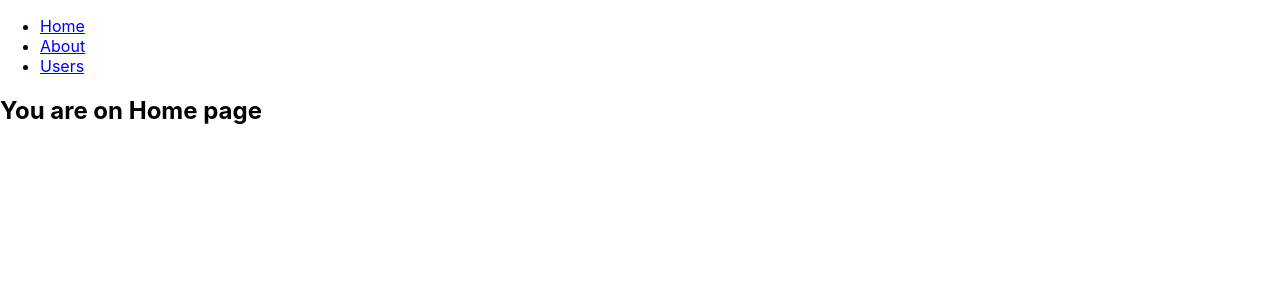
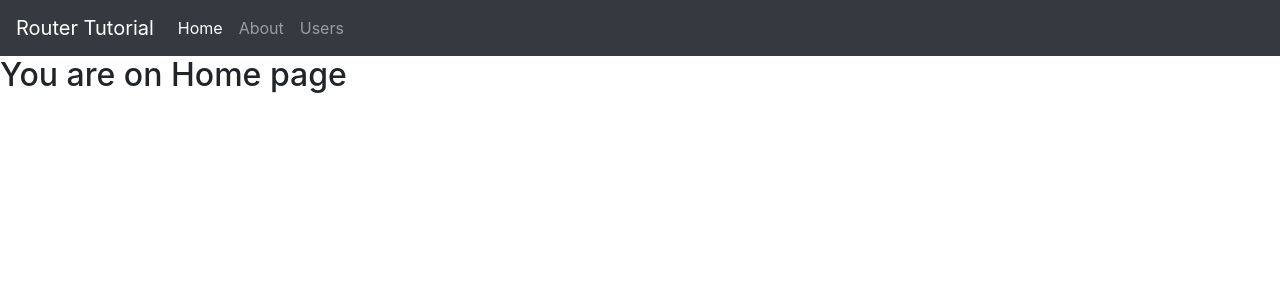
Before and after one commit to Murasakin/react__router-tutorial, a React (Create React App) app: page / in a window 1280 px wide. Shown: the top 300 px of the page. Built offline with nearby package versions, Linux system fonts and the light colour scheme.

Commit message:
Navbar superior funcionando da maneira pretendida

```diff
--- a/package.json
+++ b/package.json
@@ -6,7 +6,11 @@
     "@testing-library/jest-dom": "^5.11.10",
     "@testing-library/react": "^11.2.6",
     "@testing-library/user-event": "^12.8.3",
+    "bootstrap": "^4.6.0",
+    "jquery": "^3.6.0",
+    "popper.js": "^1.16.1",
     "react": "^17.0.2",
+    "react-bootstrap": "^1.5.2",
     "react-dom": "^17.0.2",
     "react-router-dom": "^5.2.0",
     "react-scripts": "4.0.3",
--- a/src/App.css
+++ b/src/App.css
@@ -1,38 +1,9 @@
-.App {
-  text-align: center;
+.router-link-reset {
+    color: inherit;
+    text-decoration: inherit;
 }
 
-.App-logo {
-  height: 40vmin;
-  pointer-events: none;
+.router-link-reset:hover {
+    color: inherit;
+    text-decoration: inherit;
 }
-
-@media (prefers-reduced-motion: no-preference) {
-  .App-logo {
-    animation: App-logo-spin infinite 20s linear;
-  }
-}
-
-.App-header {
-  background-color: #282c34;
-  min-height: 100vh;
-  display: flex;
-  flex-direction: column;
-  align-items: center;
-  justify-content: center;
-  font-size: calc(10px + 2vmin);
-  color: white;
-}
-
-.App-link {
-  color: #61dafb;
-}
-
-@keyframes App-logo-spin {
-  from {
-    transform: rotate(0deg);
-  }
-  to {
-    transform: rotate(360deg);
-  }
-}
--- a/src/App.js
+++ b/src/App.js
@@ -1,6 +1,11 @@
-import { BrowserRouter as Router, Route, Switch, Link } from 'react-router-dom';
-import './App.css';
+import { BrowserRouter as Router, Route, Switch } from 'react-router-dom';
 import Home from './page-components/Home';
+import About from './page-components/About';
+import Users from './page-components/Users';
+import Header from './components/Header';
+
+import './App.css'
+
 
 function App() {
 	return (
@@ -8,31 +13,20 @@ function App() {
 		<Router>
 			<div>
 
-				<nav>
-					<ul>
-						<li>
-							<Link to="/">Home</Link>
-						</li>
-						<li>
-							<Link to="/about">About</Link>
-						</li>
-						<li>
-							<Link to="/users">Users</Link>
-						</li>
-					</ul>
-				</nav>
+				<Header />
 
 				<Switch>
 					<Route exact path="/">
 						<Home />
 					</Route>
 					<Route path="/about">
-
+						<About />
 					</Route>
 					<Route path="/users">
-
+						<Users />
 					</Route>
 				</Switch>
+
 			</div>
 		</Router>
 
--- /dev/null
+++ b/src/components/Header.jsx
@@ -0,0 +1,44 @@
+import React from 'react';
+import { Navbar, Nav, FormControl, Form, Button } from 'react-bootstrap';
+import { Link } from 'react-router-dom';
+
+function Header() {
+
+    return (
+        <Navbar bg="dark" variant="dark">
+
+            <Navbar.Brand href="/">Router Tutorial</Navbar.Brand>
+
+            <Nav className="mr-auto" defaultActiveKey="/">
+
+                <Nav.Link as={Link} to="/" eventKey="/">
+
+                {/* Aqui podemos usar o Nav.Link do bootstrap como se fosse um Link do router-dom.
+                Podemos, inclusive, passar as mesmas propriedades do Link para o Nav.Link e ele funciona normalmente.
+                É possivel fazer a mesma coisa com qualquer outro componente customizado do react.
+                Isso é feito através da propriedade "as" presente em muitos componentes do react-bootstrap*/}
+
+                    Home
+				</Nav.Link>
+
+                <Nav.Link as={Link} to="/about" eventKey="/about">
+                    About
+				</Nav.Link>
+
+                <Nav.Link as={Link} to="/users" eventKey="/users">
+                    Users
+				</Nav.Link>
+
+            </Nav>
+
+            {/* <Form inline>
+                <FormControl type="text" placeholder="Search" className="mr-sm-2" />
+                <Button variant="outline-info">Search</Button>
+            </Form> */}
+
+        </Navbar>
+    );
+
+}
+
+export default Header;
--- a/src/index.js
+++ b/src/index.js
@@ -1,7 +1,7 @@
 import React from 'react';
 import ReactDOM from 'react-dom';
-import './index.css';
 import App from './App';
+import 'bootstrap/dist/css/bootstrap.min.css';
 
 ReactDOM.render(
   <React.StrictMode>
--- /dev/null
+++ b/src/page-components/About.jsx
@@ -0,0 +1,11 @@
+import React from 'react';
+
+function About() {
+    return (
+        <div>
+            <h2>You are on About page</h2>
+        </div>
+    )
+}
+
+export default About;
--- /dev/null
+++ b/src/page-components/Users.jsx
@@ -0,0 +1,11 @@
+import React from 'react';
+
+function Users() {
+    return (
+        <div>
+            <h2>You are on Users page</h2>
+        </div>
+    )
+}
+
+export default Users;
```
Also changed, not shown: 1 other file (tests, documents, lock files or other folders).
